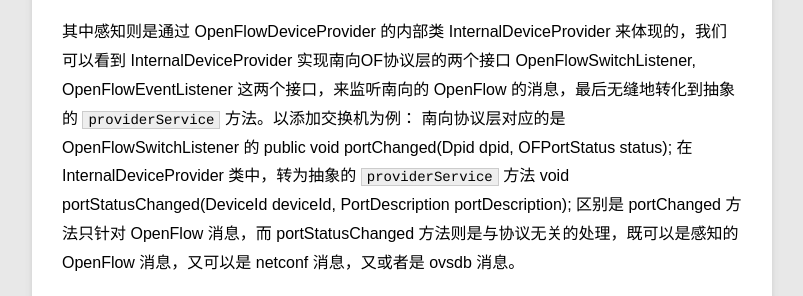
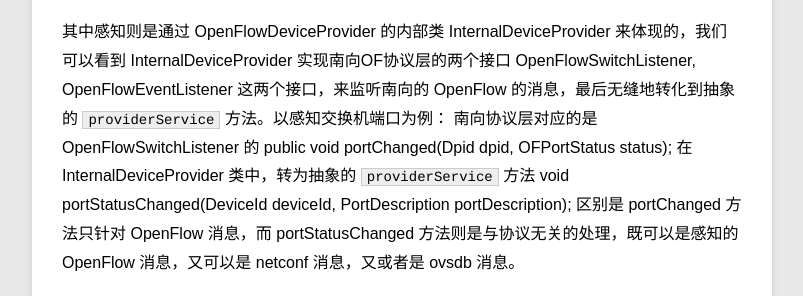
Before and after one commit to KailongLi/kailongli.github.io, a Jekyll site: the page built from _posts/blog/2015-04-19-provider-providerRegistry-providerService.md, in a window 1280 px wide and 900 px high, scrolled down 3212 px. Shown: the part 320-616 px from the top of the window, without its empty margins (78-881 px from the left). Built offline with Jekyll 4.4.1, drawn with Linux system fonts in a browser that asks for light colours; Markdown is read by kramdown in place of the engine named in the settings.

```diff
--- a/_posts/blog/2015-04-19-provider-providerRegistry-providerService.md
+++ b/_posts/blog/2015-04-19-provider-providerRegistry-providerService.md
@@ -36,7 +36,7 @@ South-OF Layer 和 Provider Layer 之间、Core Layer 和 App Layer 之间的解
         ……
     }
 
-其中感知则是通过 OpenFlowDeviceProvider 的内部类 InternalDeviceProvider 来体现的，我们可以看到 InternalDeviceProvider 实现南向OF协议层的两个接口 OpenFlowSwitchListener, OpenFlowEventListener 这两个接口，来监听南向的 OpenFlow 的消息，最后无缝地转化到抽象的 `providerService` 方法。以添加交换机为例：
+其中感知则是通过 OpenFlowDeviceProvider 的内部类 InternalDeviceProvider 来体现的，我们可以看到 InternalDeviceProvider 实现南向OF协议层的两个接口 OpenFlowSwitchListener, OpenFlowEventListener 这两个接口，来监听南向的 OpenFlow 的消息，最后无缝地转化到抽象的 `providerService` 方法。以感知交换机端口为例：
 南向协议层对应的是 OpenFlowSwitchListener 的  public void portChanged(Dpid dpid, OFPortStatus status); 在 InternalDeviceProvider 类中，转为抽象的 `providerService` 方法 void portStatusChanged(DeviceId deviceId, PortDescription portDescription); 区别是 portChanged 方法只针对 OpenFlow 消息，而 portStatusChanged 方法则是与协议无关的处理，既可以是感知的 OpenFlow 消息，又可以是 netconf 消息，又或者是 ovsdb 消息。
 
     @Override
```
